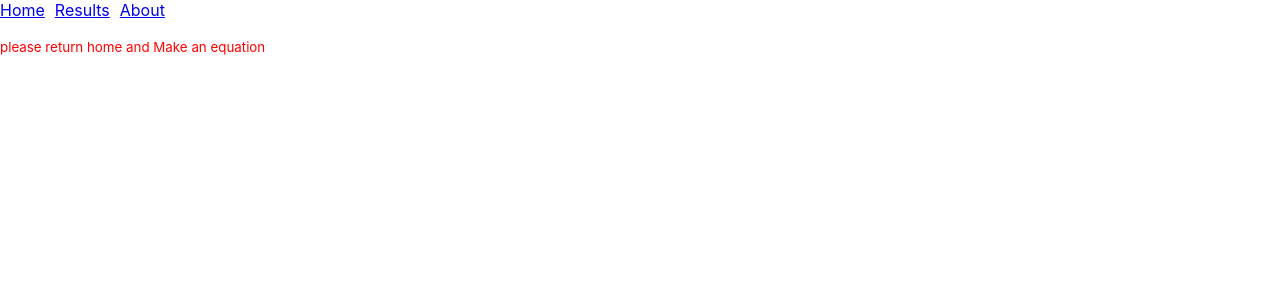
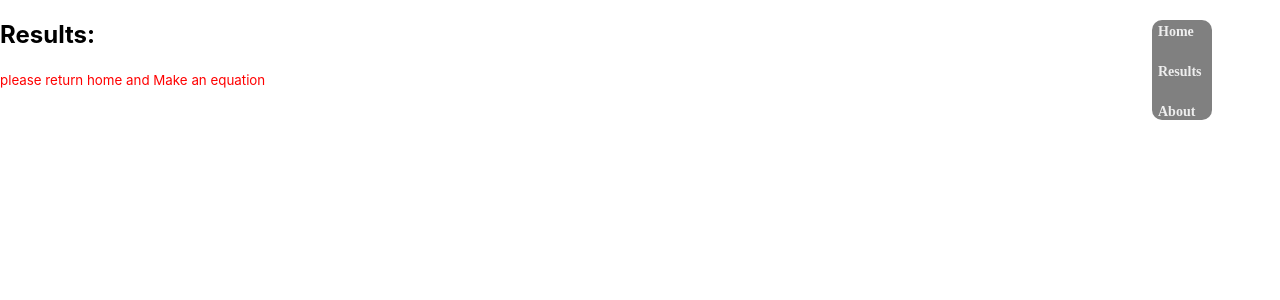
Before and after one commit to Lerx-cnm/Rocket_Science, a React (Create React App) app: page /results in a window 1280 px wide. Shown: the top 300 px of the page. Built offline with nearby package versions, Linux system fonts and the light colour scheme; the HTML template or start-up script is replaced by a standard one.

Commit message:
almost done, adding styling

```diff
--- a/src/App.css
+++ b/src/App.css
@@ -5,6 +5,26 @@
 .App-logo {
   height: 40vmin;
   pointer-events: none;
+}
+.navbar{
+  margin:auto;
+  position:absolute;
+  left:90%;
+  margin-right: 1000px;
+  background-color: grey;
+  border: 10px grey;
+  border-radius: 10px;
+}
+.button{
+  font: bold 14px Robotica;
+  text-decoration: none;
+  color: #EEEEEE;
+  padding: 2px 6px 2px 6px;
+  /* border-radius:3px;
+  border-top: 1px solid #CCCCCC;
+  border-right: 1px solid #333333;
+  border-bottom: 1px solid #333333;
+  border-left: 1px solid #CCCCCC; */
 }
 
 @media (prefers-reduced-motion: no-preference) {
--- a/src/components/navbar.js
+++ b/src/components/navbar.js
@@ -5,9 +5,12 @@ import { Link } from 'react-router-dom';
 export const NavBar = () =>{
     return(
         <header>
-            <Link to="/" style={{paddingRight: "10px"}}>Home</Link>
-            <Link to="/results" style={{paddingRight: "10px"}}>Results</Link>
-            <Link to='/about'>About</Link>
+            <div className="navbar">
+            <Link to="/" style={{paddingRight: "10px"}} className="button">Home</Link><br></br><br></br>
+            <Link to="/results" style={{paddingRight: "10px"}} className="button">Results</Link><br></br><br></br>
+            <Link to='/about' className="button">About</Link>
+            </div>
         </header>
+
     )
 }
--- a/src/components/results.js
+++ b/src/components/results.js
@@ -23,7 +23,8 @@ const Results = (props) => {
 
     return(
         <div>
-        <p>{display(props)}</p>
+            <h2 style={{font: "Robotica"}}>Results:</h2>
+        <p>  {display(props)}</p>
         </div>
     )
 }
```
Also changed, not shown: 1 other file (tests, documents, lock files or other folders).
